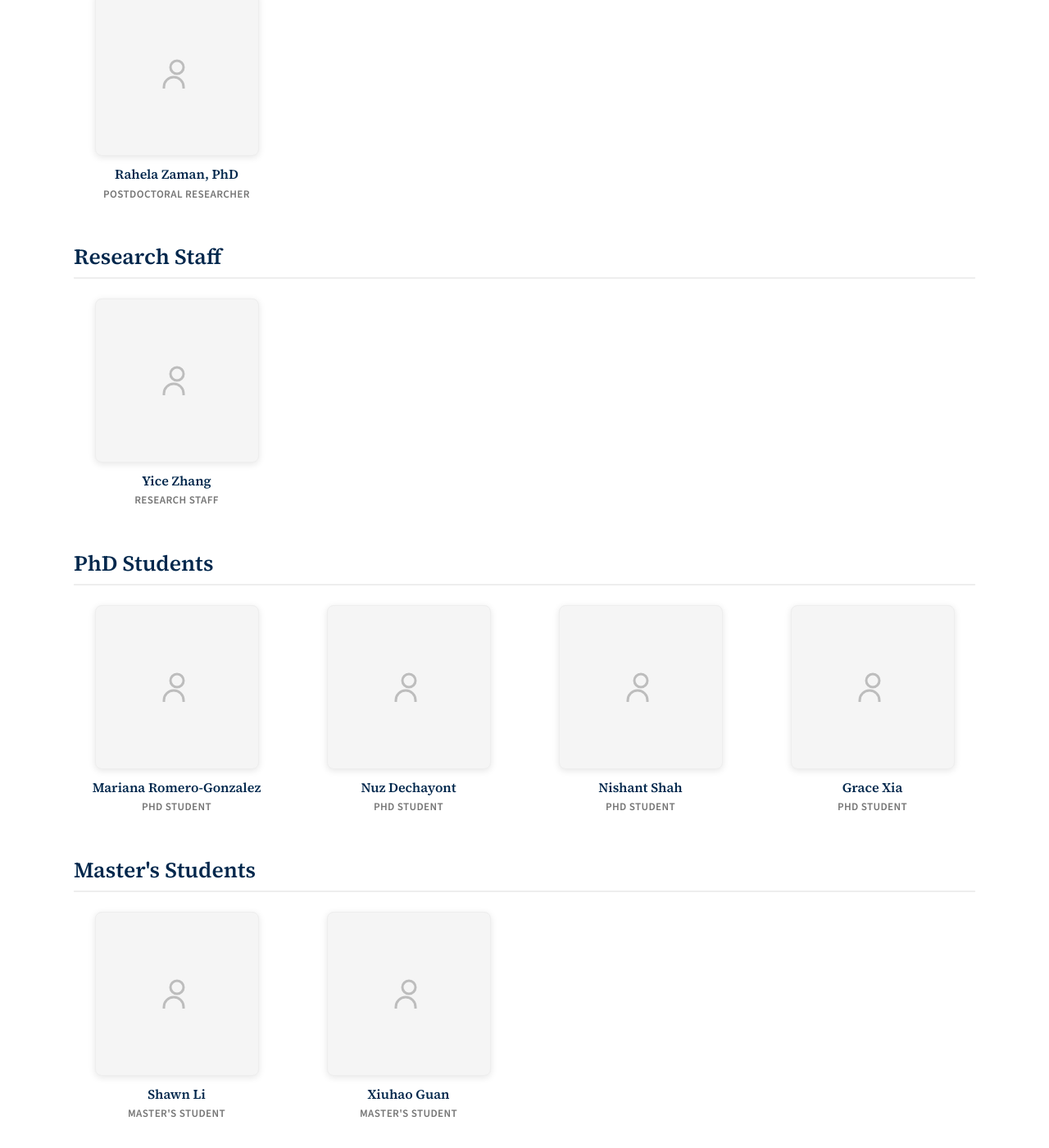
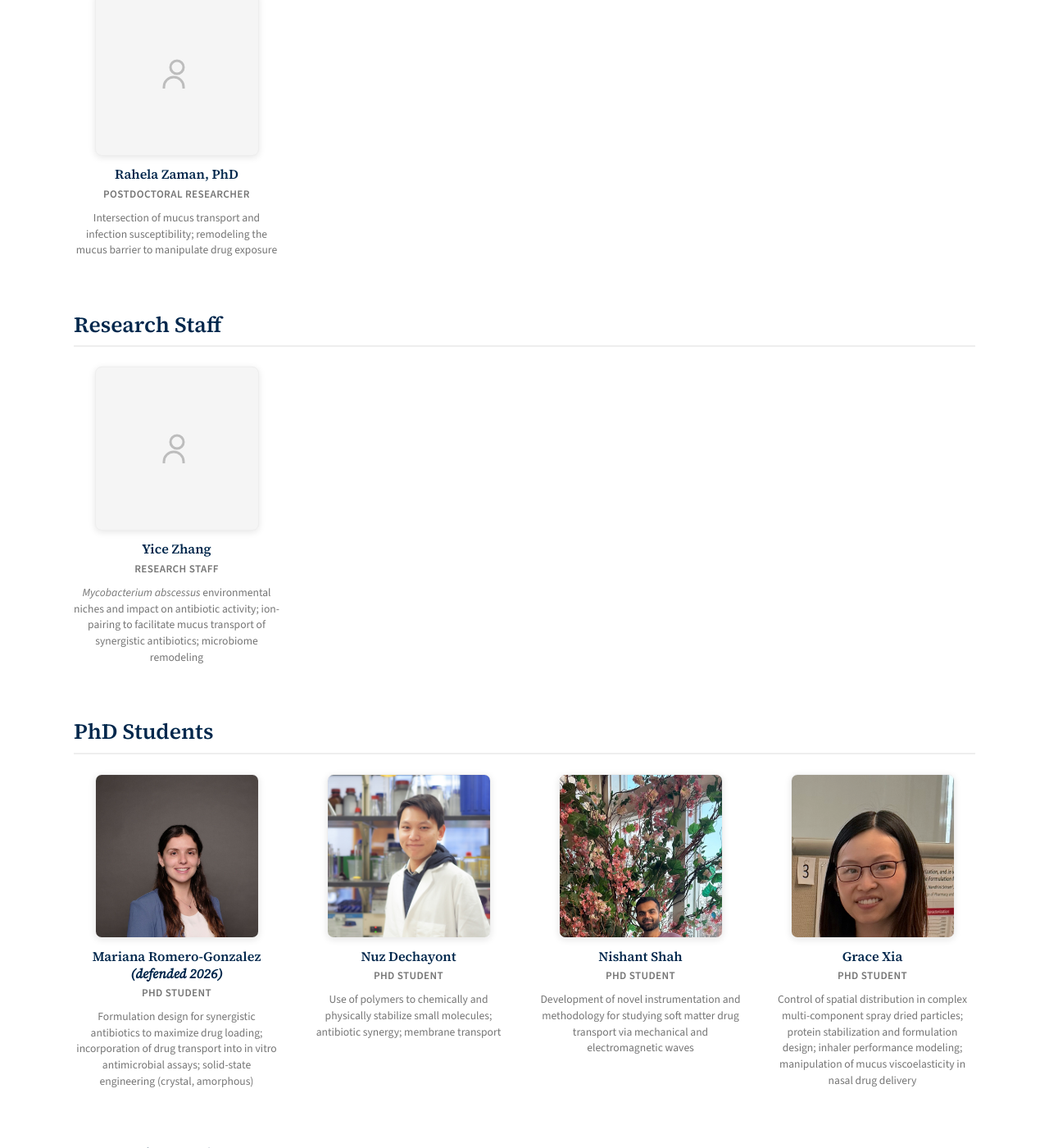
Before and after one commit to Brunaugh-Lab/Brunaugh-Lab.github.io, a Jekyll site: the page built from people.html, in a window 1280 px wide and 1400 px high, scrolled down 760 px. Shown: the whole window at 82% size. Built offline with Jekyll 4.4.1, drawn with Linux system fonts in a browser that asks for light colours; some of the changed text lies outside the part shown.

Commit message:
Add member descriptions, headshots, and defense note to People page
Co-Authored-By: Claude Opus 4.6 (1M context) <noreply@anthropic.com>

```diff
--- a/assets/css/style.css
+++ b/assets/css/style.css
@@ -411,6 +411,12 @@ li { margin-bottom: 0.35rem; }
   font-size: 0.82rem;
 }
 .headshot-card .person-links a { margin: 0 0.35rem; }
+.headshot-desc {
+  font-size: 0.85rem;
+  color: var(--gray-600);
+  margin-top: 0.5rem;
+  line-height: 1.45;
+}
 
 /* PI page featured card */
 .pi-card {
--- a/people.html
+++ b/people.html
@@ -33,6 +33,7 @@ permalink: /people/
       </div>
       <h3>Rahela Zaman, PhD</h3>
       <div class="headshot-role">Postdoctoral Researcher</div>
+      <p class="headshot-desc">Intersection of mucus transport and infection susceptibility; remodeling the mucus barrier to manipulate drug exposure</p>
     </div>
   </div>
 </div>
@@ -47,6 +48,7 @@ permalink: /people/
       </div>
       <h3>Yice Zhang</h3>
       <div class="headshot-role">Research Staff</div>
+      <p class="headshot-desc"><em>Mycobacterium abscessus</em> environmental niches and impact on antibiotic activity; ion-pairing to facilitate mucus transport of synergistic antibiotics; microbiome remodeling</p>
     </div>
   </div>
 </div>
@@ -56,35 +58,39 @@ permalink: /people/
   <h2>PhD Students</h2>
   <div class="headshot-grid">
     <div class="headshot-card">
-      <div class="headshot-photo headshot-placeholder">
-        <svg width="48" height="48" viewBox="0 0 24 24" fill="none" stroke="currentColor" stroke-width="1.5"><circle cx="12" cy="8" r="4"/><path d="M4 21v-1a6 6 0 0 1 12 0v1"/></svg>
+      <div class="headshot-photo">
+        <img src="/images/headshots/mariana-romero-gonzalez.jpg" alt="Mariana Romero-Gonzalez">
       </div>
-      <h3>Mariana Romero-Gonzalez</h3>
+      <h3>Mariana Romero-Gonzalez <em>(defended 2026)</em></h3>
       <div class="headshot-role">PhD Student</div>
+      <p class="headshot-desc">Formulation design for synergistic antibiotics to maximize drug loading; incorporation of drug transport into in vitro antimicrobial assays; solid-state engineering (crystal, amorphous)</p>
     </div>
 
     <div class="headshot-card">
-      <div class="headshot-photo headshot-placeholder">
-        <svg width="48" height="48" viewBox="0 0 24 24" fill="none" stroke="currentColor" stroke-width="1.5"><circle cx="12" cy="8" r="4"/><path d="M4 21v-1a6 6 0 0 1 12 0v1"/></svg>
+      <div class="headshot-photo">
+        <img src="/images/headshots/nuz-dechayont.jpg" alt="Nuz Dechayont">
       </div>
       <h3>Nuz Dechayont</h3>
       <div class="headshot-role">PhD Student</div>
+      <p class="headshot-desc">Use of polymers to chemically and physically stabilize small molecules; antibiotic synergy; membrane transport</p>
     </div>
 
     <div class="headshot-card">
-      <div class="headshot-photo headshot-placeholder">
-        <svg width="48" height="48" viewBox="0 0 24 24" fill="none" stroke="currentColor" stroke-width="1.5"><circle cx="12" cy="8" r="4"/><path d="M4 21v-1a6 6 0 0 1 12 0v1"/></svg>
+      <div class="headshot-photo">
+        <img src="/images/headshots/nishant-shah.jpg" alt="Nishant Shah">
       </div>
       <h3>Nishant Shah</h3>
       <div class="headshot-role">PhD Student</div>
+      <p class="headshot-desc">Development of novel instrumentation and methodology for studying soft matter drug transport via mechanical and electromagnetic waves</p>
     </div>
 
     <div class="headshot-card">
-      <div class="headshot-photo headshot-placeholder">
-        <svg width="48" height="48" viewBox="0 0 24 24" fill="none" stroke="currentColor" stroke-width="1.5"><circle cx="12" cy="8" r="4"/><path d="M4 21v-1a6 6 0 0 1 12 0v1"/></svg>
+      <div class="headshot-photo">
+        <img src="/images/headshots/grace-xia.png" alt="Grace Xia">
       </div>
       <h3>Grace Xia</h3>
       <div class="headshot-role">PhD Student</div>
+      <p class="headshot-desc">Control of spatial distribution in complex multi-component spray dried particles; protein stabilization and formulation design; inhaler performance modeling; manipulation of mucus viscoelasticity in nasal drug delivery</p>
     </div>
   </div>
 </div>
@@ -99,6 +105,7 @@ permalink: /people/
       </div>
       <h3>Shawn Li</h3>
       <div class="headshot-role">Master's Student</div>
+      <p class="headshot-desc">Reducing variability in infection models for drug susceptibility testing</p>
     </div>
 
     <div class="headshot-card">
@@ -107,6 +114,7 @@ permalink: /people/
       </div>
       <h3>Xiuhao Guan</h3>
       <div class="headshot-role">Master's Student</div>
+      <p class="headshot-desc">Prediction of protein instability based on sequence</p>
     </div>
   </div>
 </div>
@@ -121,6 +129,7 @@ permalink: /people/
       </div>
       <h3>Linze Che, MS</h3>
       <div class="headshot-role">Visiting Scholar</div>
+      <p class="headshot-desc">Development of inhaled amorphous solid dispersions and novel methods to assess particle dissolution</p>
     </div>
   </div>
 </div>
```
Also changed, not shown: images/headshots/grace-xia.png (added), images/headshots/mariana-romero-gonzalez.jpg (added), images/headshots/nishant-shah.jpg (added), images/headshots/nuz-dechayont.jpg (added).
